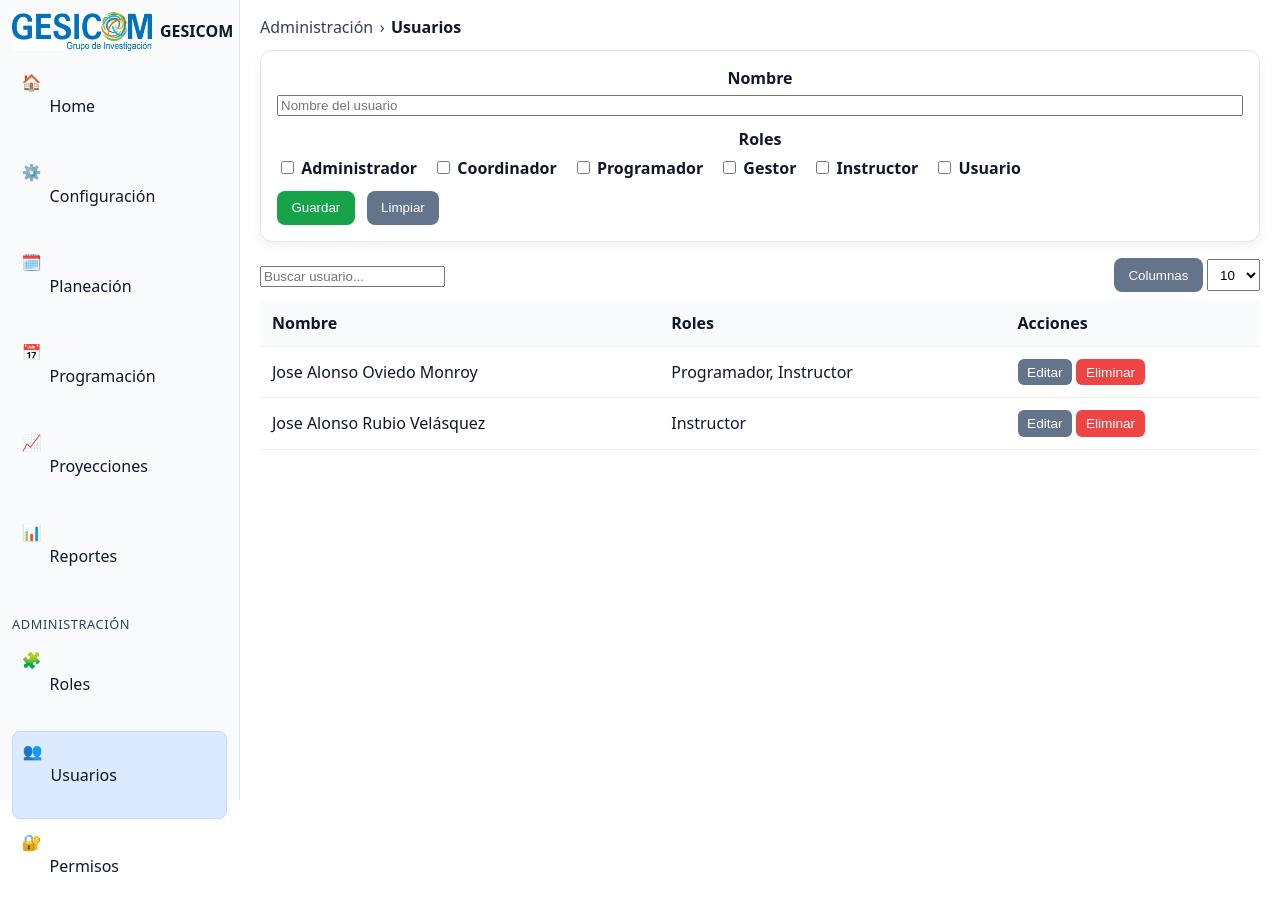
After one commit to eldani827/Proyecto-html, a Django app: page /administracion/ in a window 1280 px wide. The commit adds this page. Run offline with Django 5.2, Linux system fonts and the light colour scheme.

Commit message:
nuevos cambios

```diff
--- a/PRoyecto django/Proyecto-html/Gesicom/static/CSS/main.css
+++ b/PRoyecto django/Proyecto-html/Gesicom/static/CSS/main.css
@@ -75,13 +75,13 @@ body.login-body {
 .toggle-password svg { width: 28px; height: 28px; }
 
 /* Input de contraseña con icono a la izquierda */
-.password-field { display: grid; gap: .3rem; }
+.password-field { display: grid; gap: .6rem; margin-top: 16px; }
 .login-card .input.password-with-icon { padding-left: 0; }
-.username-field { display: grid; gap: .3rem; }
+.username-field { display: grid; gap: .6rem; margin-bottom: 12px; }
 .login-card .input.username-with-icon { padding-left: 0; }
 
 /* Fila con icono externo a la izquierda */
-.input-row { display: flex; align-items: center; gap: .6rem; }
+.input-row { display: flex; align-items: center; gap: .8rem; }
 .input-row .input-icon.left,
 .input-row .toggle-password.left {
   position: static;
@@ -153,8 +153,8 @@ body.login-body {
   margin-bottom: .5rem;
 }
 .login-card .login-logo svg {
-  width: 128px;
-  height: 128px;
+  width: 160px;
+  height: 160px;
   color: #1f6feb; /* usa currentColor para el trazo */
   background: #eaf3ff;
   border-radius: 50%;
@@ -166,6 +166,15 @@ body.login-body {
 .topbar.topbar-auth { width: 100%; display: flex; align-items: center; justify-content: flex-start; padding: .75rem 1rem; background: #ffffff; border-bottom: 1px solid var(--border); position: sticky; top: 0; z-index: 10; }
 .brand-left { display: flex; align-items: center; gap: .5rem; }
 .brand-left .logo-img { width: 120px; height: auto; object-fit: contain; }
+
+/* Footer del login: ancho completo y debajo del contenido con separación */
+.login-body .footer {
+  width: 100%;
+  align-self: stretch; /* ignora el centrado horizontal del body flex */
+  margin-top: 32px; /* separación respecto al cuadro de login */
+}
+
+/* El footer no está fijo; se ubica al final del contenido */
 
 /* Registro usa el mismo layout que login-card */
 .card { background: #ffffff; border: 3px solid #7c3aed; border-radius: 16px; padding: 2rem; box-shadow: 0 18px 32px rgba(0,0,0,0.12); }
@@ -208,6 +217,33 @@ body { margin: 0; background: var(--bg); font-family: ui-sans-serif, system-ui,
 .footer .footer-social .circle.in { background: #0A66C2; }
 .footer .footer-social .circle svg { width: 18px; height: 18px; fill: #ffffff; }
 .footer .circle:hover { filter: brightness(1.1); }
+
+/* ===== Panel de administración ===== */
+.admin-layout { display: flex; min-height: 100vh; background: #ffffff; }
+.admin-sidebar { width: 240px; background: #f8fafc; border-right: 1px solid var(--border); padding: .75rem; position: sticky; top: 0; height: 100vh; }
+.sidebar-brand { display: flex; align-items: center; gap: .5rem; margin-bottom: .75rem; }
+.sidebar-brand .brand-text { font-weight: 800; color: #0f172a; }
+.sidebar-nav { display: grid; gap: .25rem; }
+.sidebar-section { margin: .75rem 0 .25rem; font-size: .8rem; color: var(--muted); text-transform: uppercase; letter-spacing: .6px; }
+.sidebar-link { display: flex; align-items: center; gap: .5rem; padding: .5rem .6rem; border-radius: 8px; color: #0f172a; text-decoration: none; }
+.sidebar-link:hover { background: #eef2ff; }
+.sidebar-link.active { background: #dbeafe; border: 1px solid #bfdbfe; }
+.sidebar-link .icon { width: 20px; text-align: center; }
+
+.admin-content { flex: 1; padding: 1rem 1.25rem; }
+.admin-header { display: flex; align-items: center; justify-content: space-between; margin-bottom: .75rem; }
+.breadcrumb { display: inline-flex; align-items: center; gap: .4rem; color: var(--muted); }
+.breadcrumb .current { color: #0f172a; font-weight: 600; }
+.admin-card { margin-bottom: 1rem; }
+.admin-form .form-row { display: grid; gap: .4rem; margin-bottom: .75rem; }
+.roles-grid-inline { display: flex; flex-wrap: wrap; gap: .6rem 1rem; }
+.actions.actions-left { justify-content: flex-start; }
+.btn.btn-secondary { background: #64748b; }
+.btn.btn-danger { background: #ef4444; }
+.btn.btn-small { padding: .35rem .6rem; border-radius: 6px; font-size: .85rem; }
+.input.small { max-width: 84px; padding: .4rem .5rem; }
+.table-toolbar { display: flex; align-items: center; justify-content: space-between; gap: .75rem; margin: .5rem 0; }
+.table-toolbar .search-box { flex: 1; }
 
 /* Variante landing para parecer a la imagen (home) */
 .topbar.topbar-landing { background: #ffffff; color: #0f172a; border-bottom: 1px solid var(--border); }
--- /dev/null
+++ b/PRoyecto django/Proyecto-html/Gesicom/templates/admin/menu.html
@@ -0,0 +1,137 @@
+{% load static %}
+<!DOCTYPE html>
+<html lang="es">
+<head>
+  <meta charset="UTF-8" />
+  <meta name="viewport" content="width=device-width, initial-scale=1.0" />
+  <title>Administración · Gesicom</title>
+  <link rel="stylesheet" href="{% static 'CSS/main.css' %}">
+</head>
+<body>
+  <div class="admin-layout">
+    <aside class="admin-sidebar" role="navigation" aria-label="Menú de administración">
+      <div class="sidebar-brand">
+        <img src="{% static 'CSS/img/gesicom.jpeg' %}" alt="Logo GESICOM" class="logo-img" />
+        <div class="brand-text">GESICOM</div>
+      </div>
+      <nav class="sidebar-nav">
+        <a href="#" class="sidebar-link">
+          <span class="icon">🏠</span>
+          <span>Home</span>
+        </a>
+        <a href="#" class="sidebar-link">
+          <span class="icon">⚙️</span>
+          <span>Configuración</span>
+        </a>
+        <a href="#" class="sidebar-link">
+          <span class="icon">🗓️</span>
+          <span>Planeación</span>
+        </a>
+        <a href="#" class="sidebar-link">
+          <span class="icon">📅</span>
+          <span>Programación</span>
+        </a>
+        <a href="#" class="sidebar-link">
+          <span class="icon">📈</span>
+          <span>Proyecciones</span>
+        </a>
+        <a href="#" class="sidebar-link">
+          <span class="icon">📊</span>
+          <span>Reportes</span>
+        </a>
+        <div class="sidebar-section">Administración</div>
+        <a href="#" class="sidebar-link">
+          <span class="icon">🧩</span>
+          <span>Roles</span>
+        </a>
+        <a href="#" class="sidebar-link active" aria-current="page">
+          <span class="icon">👥</span>
+          <span>Usuarios</span>
+        </a>
+        <a href="#" class="sidebar-link">
+          <span class="icon">🔐</span>
+          <span>Permisos</span>
+        </a>
+      </nav>
+    </aside>
+
+    <main class="admin-content" role="main">
+      <header class="admin-header">
+        <nav class="breadcrumb" aria-label="Ruta">
+          <span>Administración</span>
+          <span class="sep">›</span>
+          <span class="current">Usuarios</span>
+        </nav>
+      </header>
+
+      <section class="card admin-card">
+        <form class="admin-form" action="#" method="post" onsubmit="return false;">
+          <div class="form-row">
+            <label for="nombre">Nombre</label>
+            <input class="input" type="text" id="nombre" name="nombre" placeholder="Nombre del usuario" />
+          </div>
+          <div class="form-row">
+            <label>Roles</label>
+            <div class="roles-grid-inline" role="group" aria-label="Roles">
+              <label><input type="checkbox" /> Administrador</label>
+              <label><input type="checkbox" /> Coordinador</label>
+              <label><input type="checkbox" /> Programador</label>
+              <label><input type="checkbox" /> Gestor</label>
+              <label><input type="checkbox" /> Instructor</label>
+              <label><input type="checkbox" /> Usuario</label>
+            </div>
+          </div>
+          <div class="actions actions-left">
+            <button class="btn" type="submit">Guardar</button>
+            <button class="btn btn-secondary" type="reset">Limpiar</button>
+          </div>
+        </form>
+      </section>
+
+      <section class="admin-table-section">
+        <div class="table-toolbar">
+          <div class="search-box">
+            <input class="input" type="search" placeholder="Buscar usuario..." />
+          </div>
+          <div class="table-controls">
+            <button class="btn btn-secondary" type="button">Columnas</button>
+            <select class="input small">
+              <option>10</option>
+              <option>25</option>
+              <option>50</option>
+            </select>
+          </div>
+        </div>
+
+        <table class="table">
+          <thead>
+            <tr>
+              <th>Nombre</th>
+              <th>Roles</th>
+              <th>Acciones</th>
+            </tr>
+          </thead>
+          <tbody>
+            <tr>
+              <td>Jose Alonso Oviedo Monroy</td>
+              <td>Programador, Instructor</td>
+              <td>
+                <button class="btn btn-small btn-secondary" type="button">Editar</button>
+                <button class="btn btn-small btn-danger" type="button">Eliminar</button>
+              </td>
+            </tr>
+            <tr>
+              <td>Jose Alonso Rubio Velásquez</td>
+              <td>Instructor</td>
+              <td>
+                <button class="btn btn-small btn-secondary" type="button">Editar</button>
+                <button class="btn btn-small btn-danger" type="button">Eliminar</button>
+              </td>
+            </tr>
+          </tbody>
+        </table>
+      </section>
+    </main>
+  </div>
+</body>
+</html>
--- a/PRoyecto django/Proyecto-html/Gesicom/views.py
+++ b/PRoyecto django/Proyecto-html/Gesicom/views.py
@@ -108,6 +108,11 @@ def role_dinamizador(request):
 def role_coordinador(request):
     return render(request, 'roles/coordinador.html')
 
+# === Panel de administración ===
+def admin_menu(request):
+    # Página de menú de administración con listado de usuarios (mock)
+    return render(request, 'admin/menu.html')
+
 def portal(request):
     # Redirige al selector de roles (home)
     return redirect('home')
--- a/PRoyecto django/Proyecto-html/SENNOVA/urls.py
+++ b/PRoyecto django/Proyecto-html/SENNOVA/urls.py
@@ -24,6 +24,8 @@ urlpatterns = [
     path('admin/', admin.site.urls),
     # Inicio del sitio apunta al login
     path('', gesicom_views.login_view, name='login'),
+    # Panel de administración
+    path('administracion/', gesicom_views.admin_menu, name='admin_menu'),
 ]
 
 # Servir archivos media en desarrollo
```
Also changed, not shown: PRoyecto django/Proyecto-html/Gesicom/templates/login.html (+54 -9 lines), PRoyecto django/Proyecto-html/Gesicom/migrations/0004_delete_rol.py (added).
